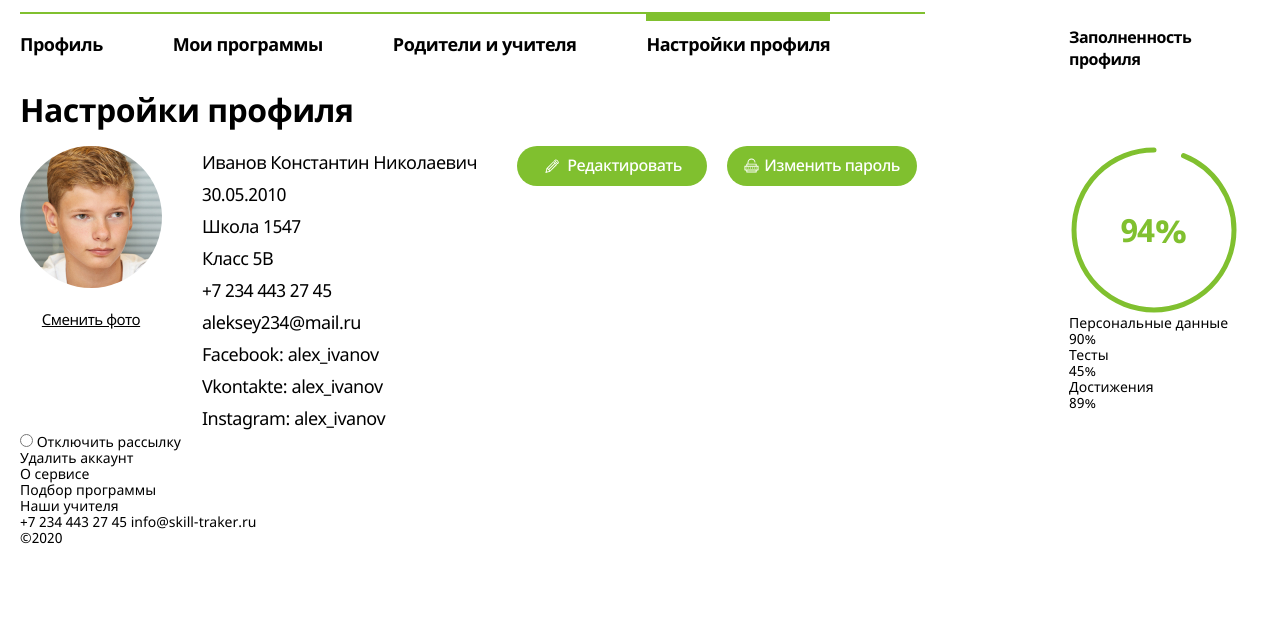
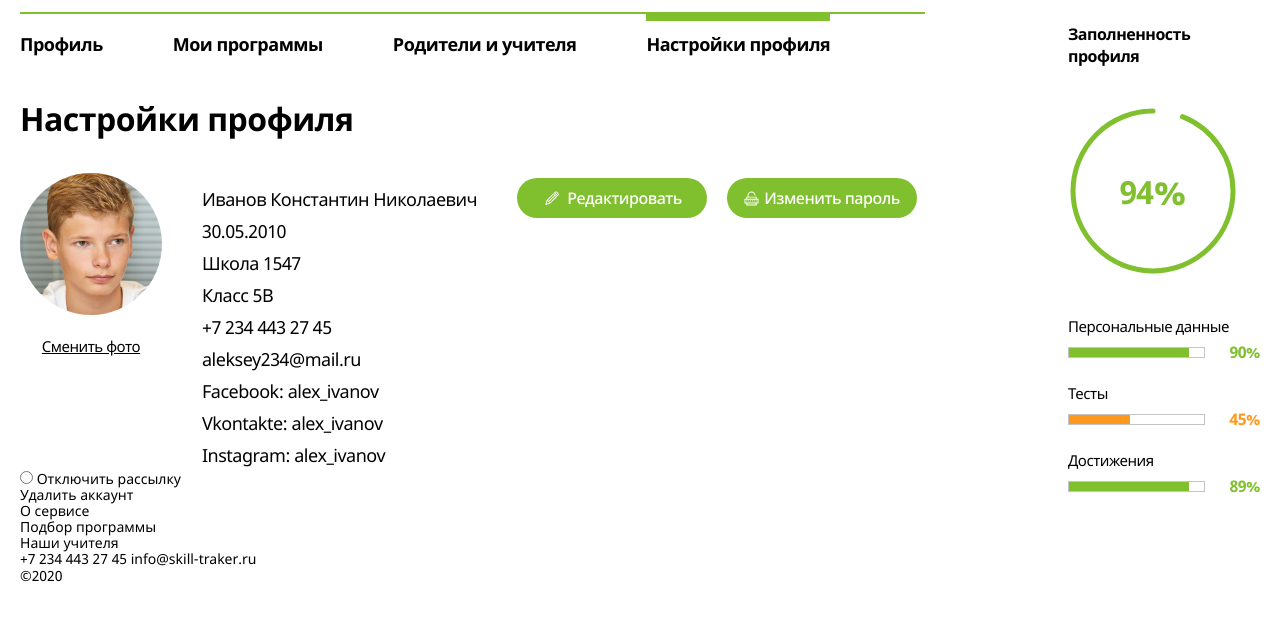
Before and after one commit to allexfree/freerideITTest, a website: page source/index.html in a window 1280 px wide. Shown: the part 146-766 px from the top of the page. Drawn offline with nearby package versions, Linux system fonts and the light colour scheme; files that its build step writes are made by us from their sources; files whose address does not match are found by name.

Commit message:
Desktop continue second

```diff
--- a/source/index.html
+++ b/source/index.html
@@ -212,9 +212,9 @@
                   <p class="levels-item-title">Персональные данные</p>
                   <div class="levels-item-group">
                     <div class="levels-item__progress-bar">
-                      <span class="levels-item__progress-bar-fill"></span>
+                      <span class="levels-item__progress-bar-fill levels-item__progress-bar-fill--good"></span>
                     </div>
-                    <span class="levels-item__progress-bar-text">90%</span>
+                    <span class="levels-item__progress-bar-text levels-item__progress-bar-text--good">90%</span>
                   </div>
                 </div>
 
@@ -224,7 +224,7 @@
                     <div class="levels-item__progress-bar">
                       <span class="levels-item__progress-bar-fill levels-item__progress-bar-fill--bad"></span>
                     </div>
-                    <span class="levels-item__progress-bar-text">45%</span>
+                    <span class="levels-item__progress-bar-text levels-item__progress-bar-text--bad">45%</span>
                   </div>
                 </div>
 
@@ -232,9 +232,9 @@
                   <p class="levels-item-title">Достижения</p>
                   <div class="levels-item-group">
                     <div class="levels-item__progress-bar">
-                      <span class="levels-item__progress-bar-fill"></span>
+                      <span class="levels-item__progress-bar-fill levels-item__progress-bar-fill--good"></span>
                     </div>
-                    <span class="levels-item__progress-bar-text">89%</span>
+                    <span class="levels-item__progress-bar-text levels-item__progress-bar-text--good">89%</span>
                   </div>
                 </div>
               </div>
--- a/source/sass/general/variables.scss
+++ b/source/sass/general/variables.scss
@@ -2,6 +2,7 @@
 $first-color: #000000;
 $second-color: #ffffff;
 $third-color: #FF981F;
+$fourth-color: #C4C4C4;
 
 $gamma-color: #80C02F;
 $accent-color: #EB6246;
--- /dev/null
+++ b/source/sass/levels.scss
@@ -0,0 +1,68 @@
+@import "../sass/general/variables.scss";
+@import "../sass/general/mixins.scss";
+
+.levels {
+  display: flex;
+  flex-direction: column;
+}
+
+.levels-item-title {
+  margin-bottom: 5px;
+  font-size: 15px;
+  line-height: 20px;
+  letter-spacing: -0.5px;
+}
+
+.levels-item {
+  margin-bottom: 20px;
+}
+
+.levels-item-group {
+  display: flex;
+  justify-content: space-between;
+  flex-wrap: wrap;
+}
+
+.levels-item__progress-bar {
+  display: inline-block;
+  align-self: center;
+  width: 137px;
+  height: 11px;
+  border: 1px solid $fourth-color;
+}
+
+.levels-item__progress-bar-fill {
+  display: block;
+  width: 100%;
+  height: 100%;
+  background-color: $fourth-color;
+  &--good {
+    background-color: $gamma-color;
+    &:first-of-type {
+      width: 90%;
+    }
+
+    &:last-of-type {
+      width: 89%;
+    }
+  }
+
+  &--bad {
+    width: 45%;
+    background-color: $third-color;
+  }
+}
+
+.levels-item__progress-bar-text {
+  font-weight: bold;
+  font-size: 16px;
+  line-height: 22px;
+  letter-spacing: -0.5px;
+  &--good {
+    color: $gamma-color;
+  }
+
+  &--bad {
+    color: $third-color;
+  }
+}
--- a/source/sass/page-main.scss
+++ b/source/sass/page-main.scss
@@ -21,7 +21,7 @@
   flex-wrap: wrap;
   width: 1280px;
   padding: 0 20px;
-  margin: 0 auto;
+  margin: 0 auto 30px;
 }
 
 .page-main-navigation {
--- a/source/sass/progress-card.scss
+++ b/source/sass/progress-card.scss
@@ -3,6 +3,8 @@
 
 .progress-card {
   position: relative;
+  padding-right: 23px;
+  margin-bottom: 40px;
   svg {
     position: relative;
     width: 169px;
--- a/source/sass/style.scss
+++ b/source/sass/style.scss
@@ -26,6 +26,7 @@
 @import "../sass/user-menu.scss";
 @import "../sass/user-profile.scss";
 @import "../sass/progress-card.scss";
+@import "../sass/levels.scss";
 
 /* end of main */
 
--- a/source/sass/user-profile.scss
+++ b/source/sass/user-profile.scss
@@ -6,12 +6,15 @@
 }
 
 .user-profile-title {
+  margin-top: 0;
+  margin-bottom: 40px;
   font-size: 32px;
   line-height: 28px;
   letter-spacing: -0.5px;
 }
 
 .user-profile-content {
+  position: relative;
   display: flex;
   flex-wrap: wrap;
 }
@@ -43,6 +46,7 @@
 .user-profile-info {
   display: flex;
   flex-direction: column;
+  padding-top: 10px;
   margin-right: 40px;
 }
 
@@ -65,6 +69,7 @@
 .user-profile-controls {
   display: flex;
   flex-wrap: wrap;
+  padding-top: 5px;
 }
 
 .user-profile-controls__link {
@@ -102,18 +107,18 @@
 }
 
 .user-profile-levels {
-  position: relative;
+  position: absolute;
+  top: -150px;
+  right: 0;
   display: flex;
   flex-direction: column;
-  margin-left: 152px;
+  margin-left: auto;
 }
 
 .user-profile-levels__title {
-  position: absolute;
-  top: -120px;
-  left: 0;
   display: block;
   width: 125px;
+  margin-bottom: 40px;
   font-weight: $bold;
   font-size: 16px;
   line-height: 22px;
```
Also changed, not shown: build/css/levels.css (added), build/css/levels.min.css (added), build/css/page-main.css, build/css/page-main.min.css, build/css/progress-card.css, build/css/progress-card.min.css, build/css/style.css, build/css/style.min.css, build/css/user-profile.css, build/css/user-profile.min.css, build/index.html.
